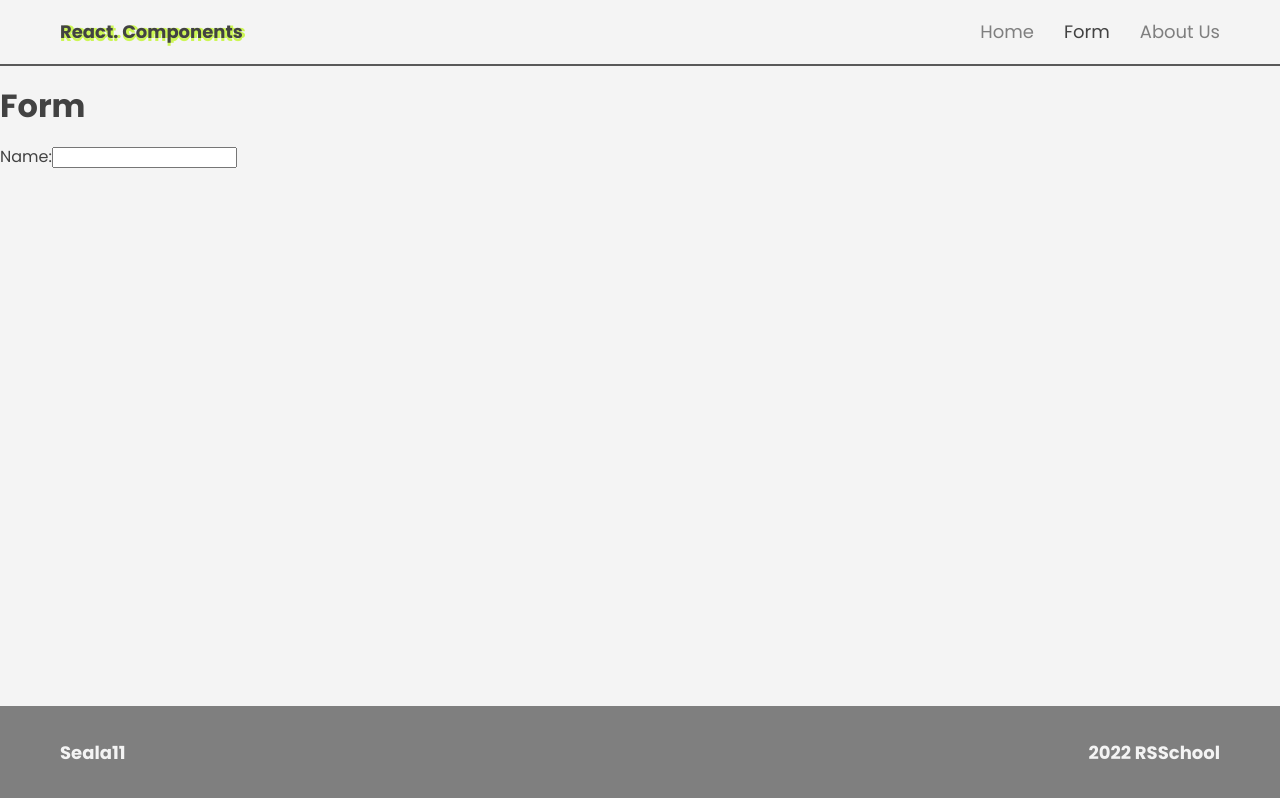
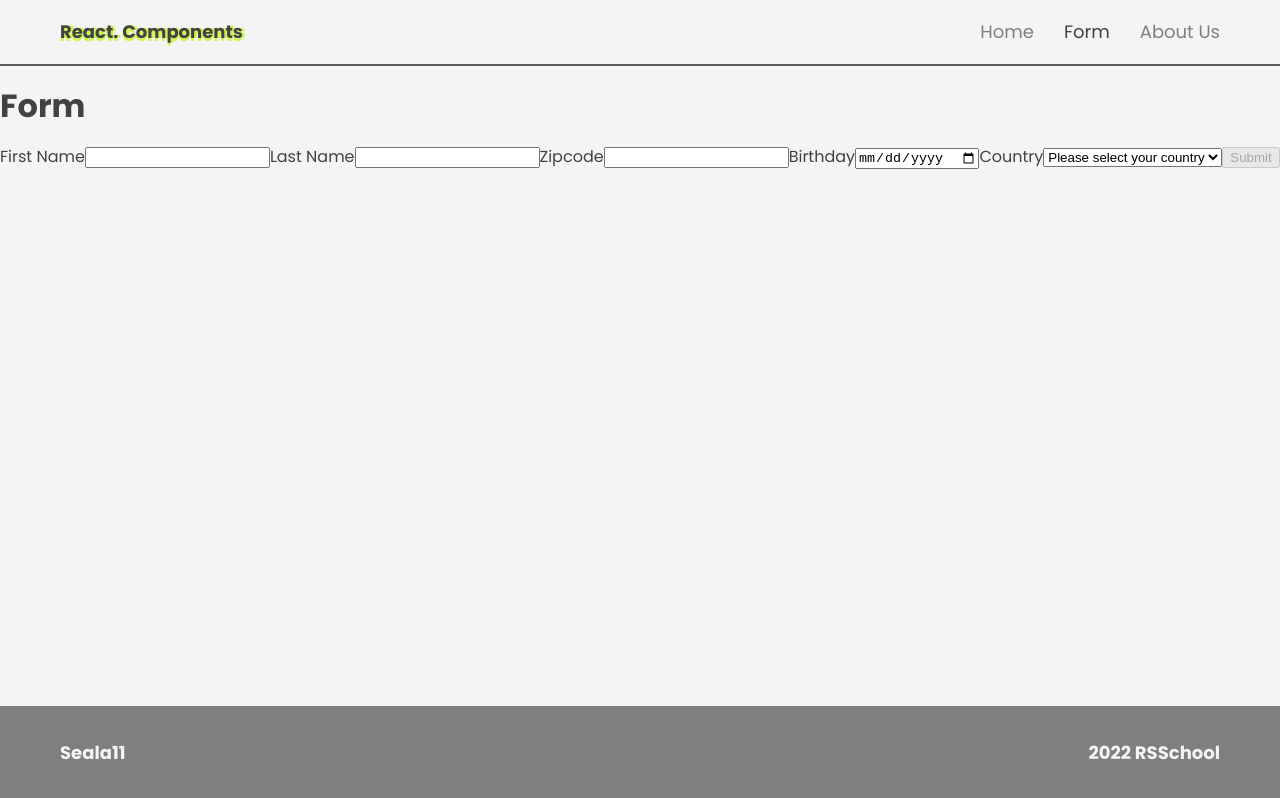
Before and after one commit to Seala11/react-flickr-gallery, a React (Create React App) app: page /form in a window 1280 px wide. Built offline with nearby package versions, Linux system fonts and the light colour scheme.

Commit message:
feat: add form draft

```diff
--- a/src/pages/form/index.tsx
+++ b/src/pages/form/index.tsx
@@ -1,13 +1,68 @@
 import React from 'react';
+import COUNTRIES from 'shared/data/countries';
+
+type FormPropsType = {
+  handleSubmit: () => void;
+  firstName: React.RefObject<HTMLInputElement>;
+  lastName: React.RefObject<HTMLInputElement>;
+};
 
 class Form extends React.Component {
+  constructor(props: FormPropsType) {
+    super(props);
+    this.handleSubmit = this.handleSubmit.bind(this);
+    // this.firstName = React.createRef();
+    // this.lastName = React.createRef();
+    // this.zipcode = React.createRef();
+    // this.birthday = React.createRef();
+    // this.country = React.createRef();
+  }
+
+  handleSubmit(event: React.FormEvent) {
+    event.preventDefault();
+  }
+
   render() {
     return (
       <div>
         <h1>Form</h1>
-        <form>
-          <label htmlFor="name">Name:</label>
-          <input id="name" type="text" />
+        <form onSubmit={this.handleSubmit} data-testid="react-form">
+          <label htmlFor="firstName" data-testid="firstName">
+            First Name
+          </label>
+          <input id="firstName" type="text" />
+
+          <label htmlFor="lastName" data-testid="lastName">
+            Last Name
+          </label>
+          <input id="lastName" type="text" />
+
+          <label htmlFor="zipcode" data-testid="zipcode">
+            Zipcode
+          </label>
+          <input id="zipcode" type="text" />
+
+          <label htmlFor="birthday" data-testid="birthday">
+            Birthday
+          </label>
+          <input id="birthday" type="date" />
+
+          <label htmlFor="country" data-testid="country">
+            Country
+          </label>
+          <select id="country" value="" onChange={(e) => console.log(e.target.value)}>
+            <option key="default" value="" disabled={true}>
+              Please select your country
+            </option>
+            {COUNTRIES.map((country) => (
+              <option key={country} value={country}>
+                {country}
+              </option>
+            ))}
+          </select>
+          <button type="submit" data-testid="submit-button" disabled={true}>
+            Submit
+          </button>
         </form>
       </div>
     );
--- /dev/null
+++ b/src/shared/data/countries.ts
@@ -0,0 +1,32 @@
+const COUNTRIES = [
+  'Austria',
+  'Belgium',
+  'Bulgaria',
+  'Croatia',
+  'Republic of Cyprus',
+  'Czech Republic',
+  'Denmark',
+  'Estonia',
+  'Finland',
+  'France',
+  'Germany',
+  'Greece',
+  'Hungary',
+  'Ireland',
+  'Italy',
+  'Latvia',
+  'Lithuania',
+  'Luxembourg',
+  'Malta',
+  'Netherlands',
+  'Poland',
+  'Portugal',
+  'Romania',
+  'Slovakia',
+  'Slovenia',
+  'Spain',
+  'Sweden',
+  'Other',
+];
+
+export default COUNTRIES;
```
Also changed, not shown: 2 other files (tests, documents, lock files or other folders).
